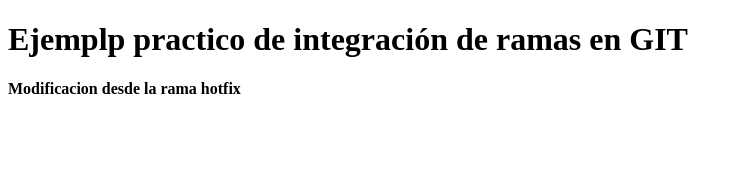
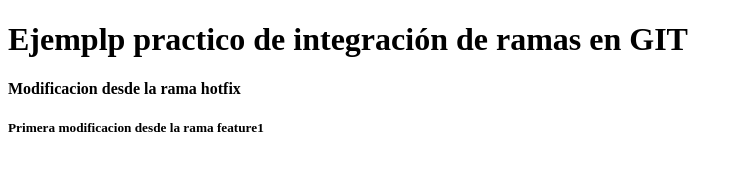
Before and after one commit to catr7/integracion-de-ramas, a plain HTML site: page index.html in a window 1280 px wide. Shown: the whole page, without its empty margins (0-743 px from the left). Drawn offline with Linux system fonts and the light colour scheme.

Commit message:
Primera modificacion ne feature1

```diff
--- a/index.html
+++ b/index.html
@@ -8,5 +8,6 @@
 <body>
     <h1>Ejemplp practico de integración de ramas en GIT</h1>
     <h4>Modificacion desde la rama hotfix</h4>
+    <h5>Primera modificacion desde la rama feature1</h5>
 </body>
 </html>
```
